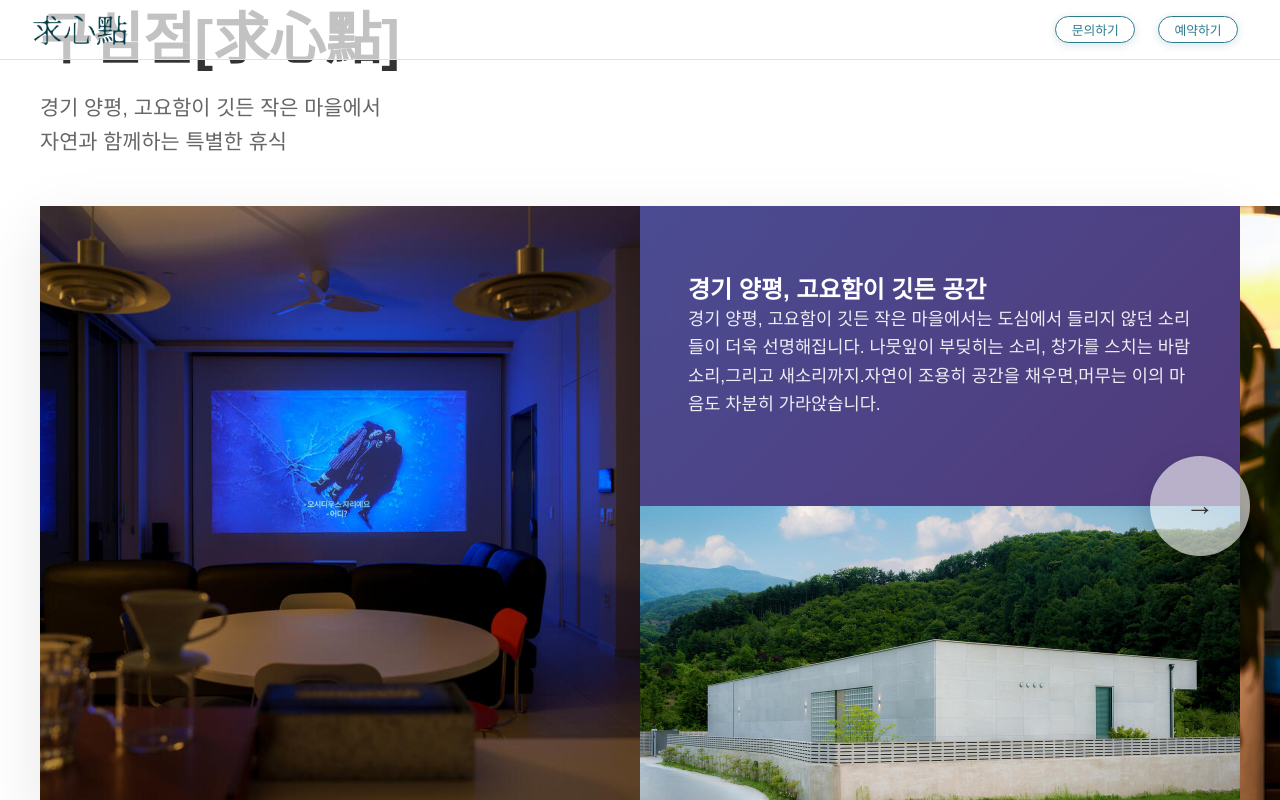
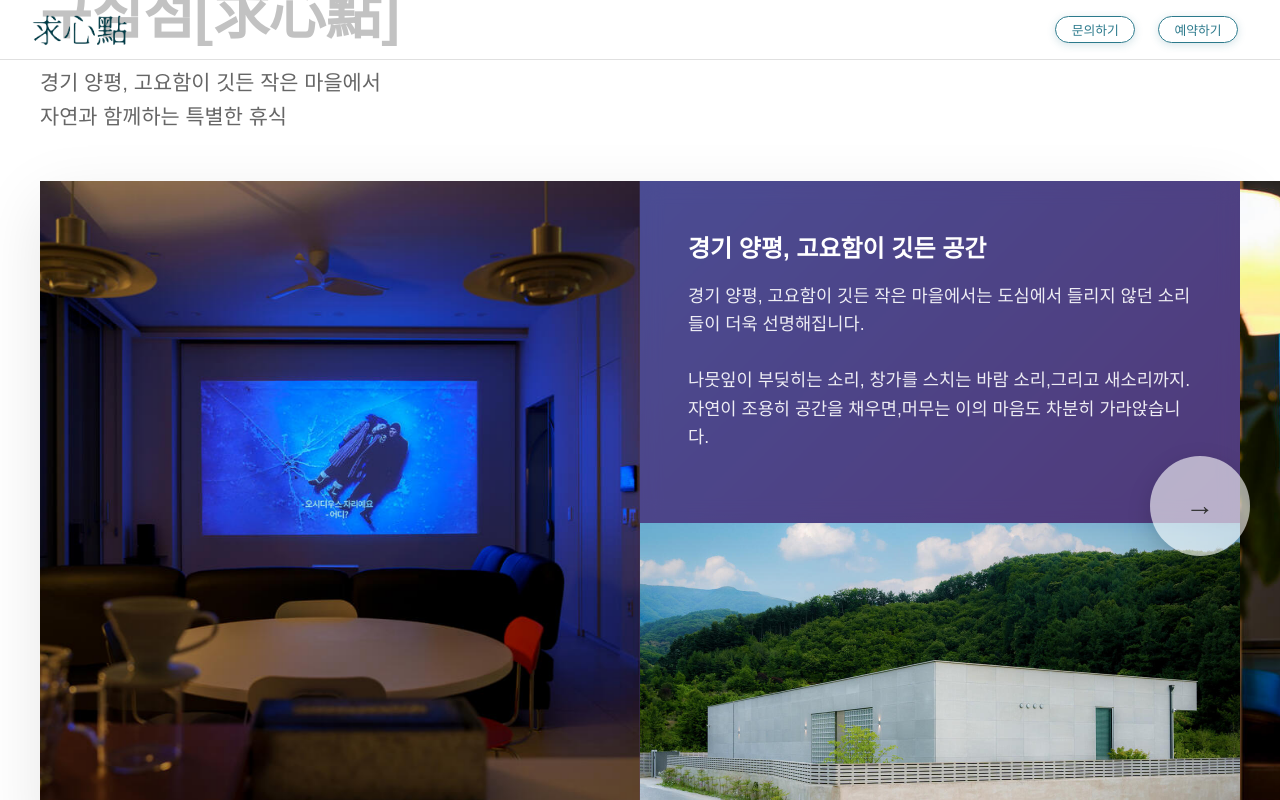
Before and after one commit to Hyeong-mai/StayGUSIMJUM, a React (Create React App) app: page / in a window 1280 px wide. Built offline with nearby package versions, Linux system fonts and the light colour scheme; a web font is replaced by a local one.

Commit message:
main page description 줄바꿈 스타일 수정 및 레이아웃 개선

```diff
--- a/src/pages/Main.js
+++ b/src/pages/Main.js
@@ -104,7 +104,7 @@ const SliderContainer = styled.div`
   width: 100%;
   max-width: 1200px;
   margin: 0 auto;
-  height: 600px;
+  height: 650px;
   box-shadow: 0 20px 60px rgba(0, 0, 0, 0.1);
   touch-action: manipulation;
   user-select: none;
@@ -221,6 +221,7 @@ const TextBox = styled.div`
     line-height: 1.6;
     opacity: 0.9;
     margin-bottom: 1.5rem;
+    white-space: pre-line;
   }
 
   .tag {
@@ -375,7 +376,7 @@ const slideData = [
     secondImage: "/image/space/optimized/outside1.jpg",
     title: "경기 양평, 고요함이 깃든 공간",
     description:
-      "경기 양평, 고요함이 깃든 작은 마을에서는\n도심에서 들리지 않던 소리들이 더욱 선명해집니다.\n\n나뭇잎이 부딪히는 소리, 창가를 스치는 바람 소리,그리고 새소리까지.자연이 조용히 공간을 채우면,머무는 이의 마음도 차분히 가라앉습니다.",
+      "경기 양평, 고요함이 깃든 작은 마을에서는 도심에서 들리지 않던 소리들이 더욱 선명해집니다.\n\n나뭇잎이 부딪히는 소리, 창가를 스치는 바람 소리,그리고 새소리까지.자연이 조용히 공간을 채우면,머무는 이의 마음도 차분히 가라앉습니다.",
     tags: ["양평", "자연", "고요함"],
     quote:
       "자연이 조용히 공간을 채우면, 머무는 이의 마음도 차분히 가라앉습니다",
@@ -549,6 +550,7 @@ const Main = ({ children }) => {
                     {/* 텍스트 박스 */}
                     <TextBox>
                       <h2>{slide.title}</h2>
+                      <br />
                       <p>{slide.description}</p>
                       {/* <div>
                         {slide.tags.map((tag, tagIndex) => (
```
